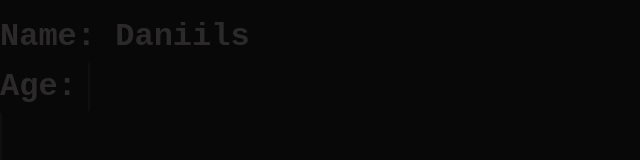
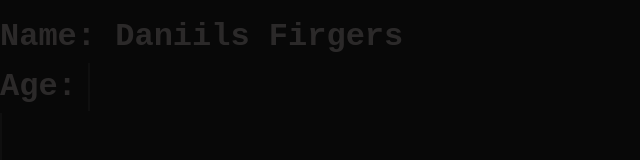
Before and after one commit to DaniilsFirgers/personal_website, a Vue app: page /about in a window 1280 px wide. Shown: the top 160 px of the page, without its empty margins (0-640 px from the left). Built offline with nearby package versions, Linux system fonts and the light colour scheme.

Commit message:
update about.vue

```diff
--- a/src/views/About.vue
+++ b/src/views/About.vue
@@ -15,7 +15,7 @@ onMounted(() => {
 <template>
   <div class="about">
     <div class="typewriter-holder">
-      <h1 class="typewriter-name">Name: Daniils</h1>
+      <h1 class="typewriter-name">Name: Daniils Firgers</h1>
       <h1 class="typewriter-age">Age: {{ calculateAge(dateOfBirth) }}</h1>
       <h1 class="typewriter-occupation">Occupation: software developer</h1>
     </div>
@@ -44,7 +44,7 @@ onMounted(() => {
 }
 
 .typewriter-name {
-  width: 200px;
+  width: 420px;
   top: 5px;
   border-right: 2px solid rgba(17, 17, 17, 0.9);
 }
@@ -76,7 +76,7 @@ onMounted(() => {
     width: 0px;
   }
   to {
-    width: 250px;
+    width: 420px;
   }
 }
 
```
